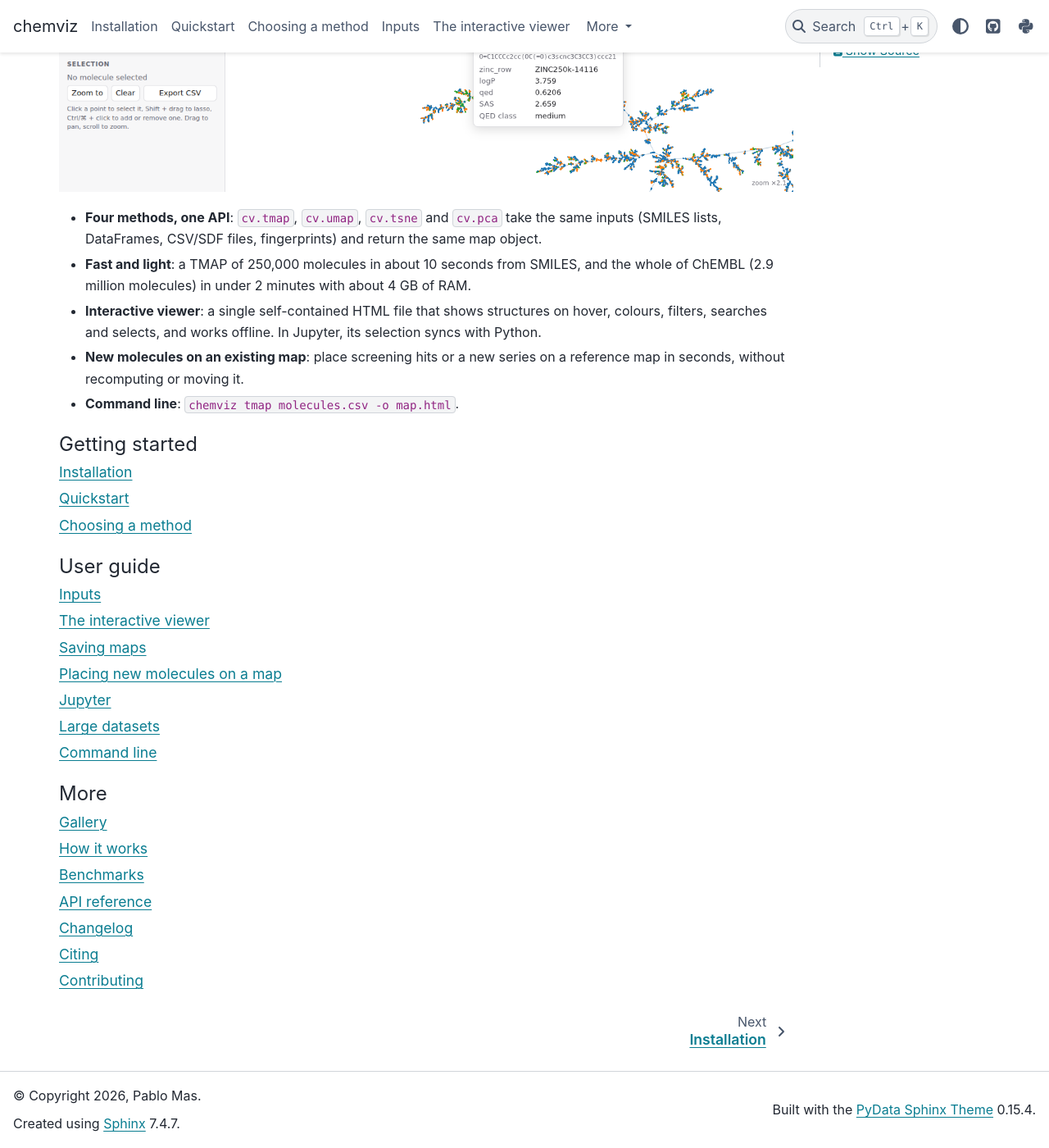
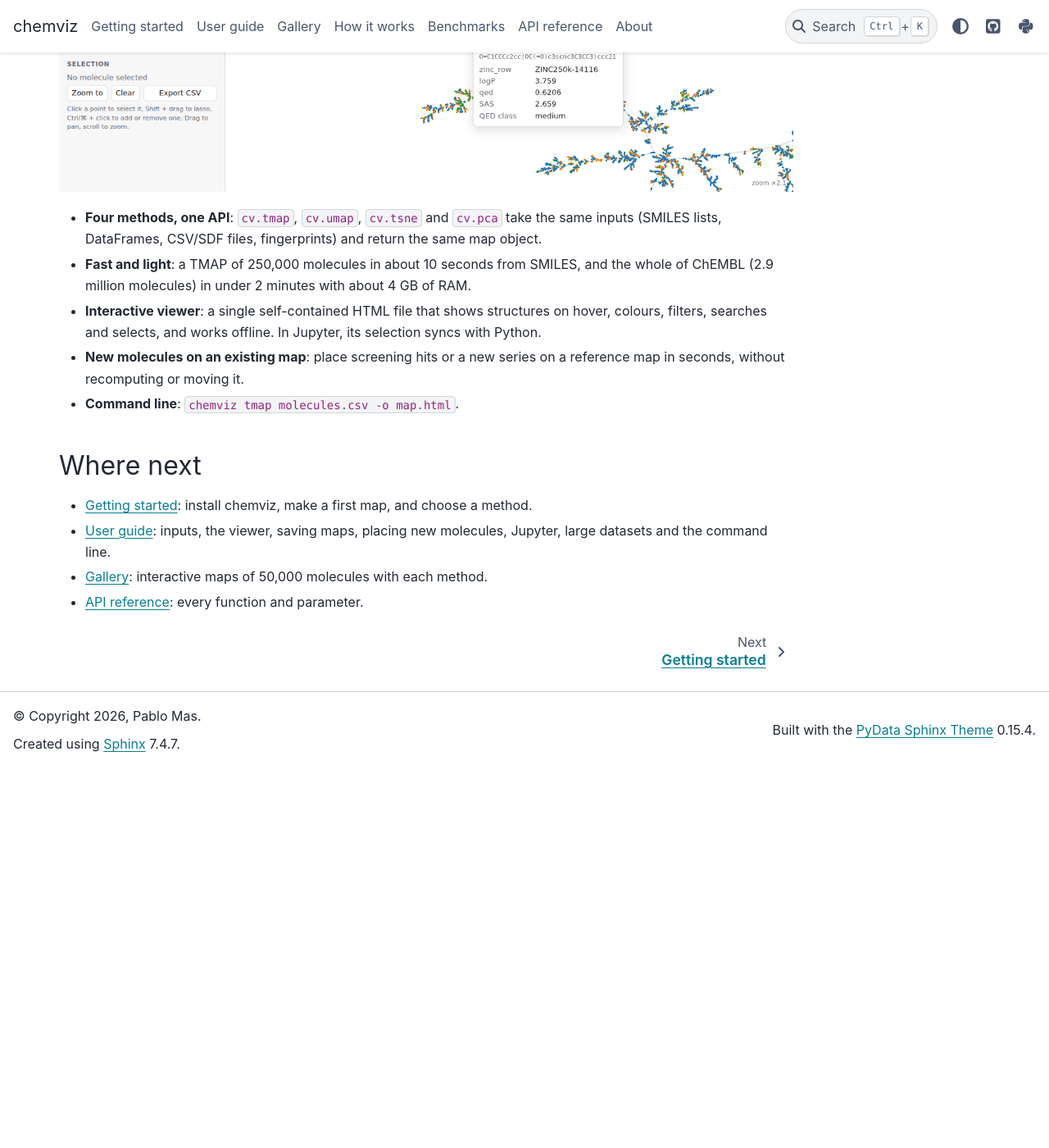
Before and after one commit to pablo-mas/chemviz, a Sphinx documentation site: the page built from docs/index.md, in a window 1280 px wide and 1400 px high, scrolled down 710 px. Shown: the whole window at 82% size. Built offline with Sphinx 7.4.7 and the PyData theme 0.15.4, drawn with Linux system fonts in a browser that asks for light colours; after the commit the page ends 1647 px from its top, so only the background shows below that; some of the changed text lies outside the part shown.

Commit message:
Organise the docs into sections and fix review findings
Pages are grouped into Getting started, User guide and About sections so
the theme's sidebar lists their pages; pages without sub-pages hide the
empty sidebar. The ZINC250k source moved to the-matter-lab/chemical_vae;
npmjs.com is skipped by linkcheck since it rejects non-browsers.

````diff
--- a/docs/conf.py
+++ b/docs/conf.py
@@ -47,6 +47,8 @@ intersphinx_mapping = {
     "IPython": ("https://ipython.readthedocs.io/en/stable", None),
 }
 
+linkcheck_ignore = [r"https://www\.npmjs\.com/"]  # answers 403 to non-browsers
+
 html_theme = "pydata_sphinx_theme"
 html_title = "chemviz"
 html_static_path = ["_static"]
@@ -55,9 +57,12 @@ html_theme_options = {
     "github_url": "https://github.com/pablo-mas/chemviz",
     "icon_links": [{"name": "PyPI", "url": "https://pypi.org/project/chemviz/", "icon": "fa-brands fa-python"}],
     "navbar_align": "left",
+    "header_links_before_dropdown": 7,
     "show_toc_level": 2,
     "use_edit_page_button": True,
 }
+# Pages without sub-pages have nothing to show in the left sidebar: give their content the room.
+html_sidebars = {page: [] for page in ("index", "gallery", "how-it-works", "benchmarks", "api")}
 html_context = {
     "github_user": "pablo-mas",
     "github_repo": "chemviz",
--- a/docs/index.md
+++ b/docs/index.md
@@ -26,37 +26,22 @@ cv.tmap("molecules.csv").save("map.html")
   in seconds, without recomputing or moving it.
 - **Command line**: `chemviz tmap molecules.csv -o map.html`.
 
-```{toctree}
-:maxdepth: 1
-:caption: Getting started
+## Where next
 
-installation
-quickstart
-methods
-```
+- {doc}`getting-started`: install chemviz, make a first map, and choose a method.
+- {doc}`guide`: inputs, the viewer, saving maps, placing new molecules, Jupyter, large
+  datasets and the command line.
+- {doc}`gallery`: interactive maps of 50,000 molecules with each method.
+- {doc}`api`: every function and parameter.
 
 ```{toctree}
-:maxdepth: 1
-:caption: User guide
+:hidden:
 
-inputs
-viewer
-saving
-projection
-jupyter
-large
-cli
-```
-
-```{toctree}
-:maxdepth: 1
-:caption: More
-
+getting-started
+guide
 gallery
 how-it-works
 benchmarks
 api
-changelog
-citing
-contributing
+about
 ```
--- a/docs/make_gallery.py
+++ b/docs/make_gallery.py
@@ -15,7 +15,7 @@ import pandas as pd
 
 import chemviz as cv
 
-URL = ("https://raw.githubusercontent.com/aspuru-guzik-group/chemical_vae/master/"
+URL = ("https://raw.githubusercontent.com/the-matter-lab/chemical_vae/master/"
        "models/zinc_properties/250k_rndm_zinc_drugs_clean_3.csv")
 DATA = Path(__file__).parent / "_gallery_data"
 MAPS = Path(__file__).parent / "_gallery" / "maps"
````
Also changed, not shown: docs/about.md (added, +9 -0 lines), docs/gallery.md (+1 -1 lines), docs/getting-started.md (added, +11 -0 lines), docs/guide.md (added, +16 -0 lines), docs/methods.md (+1 -1 lines), docs/quickstart.md (+1 -1 lines).
